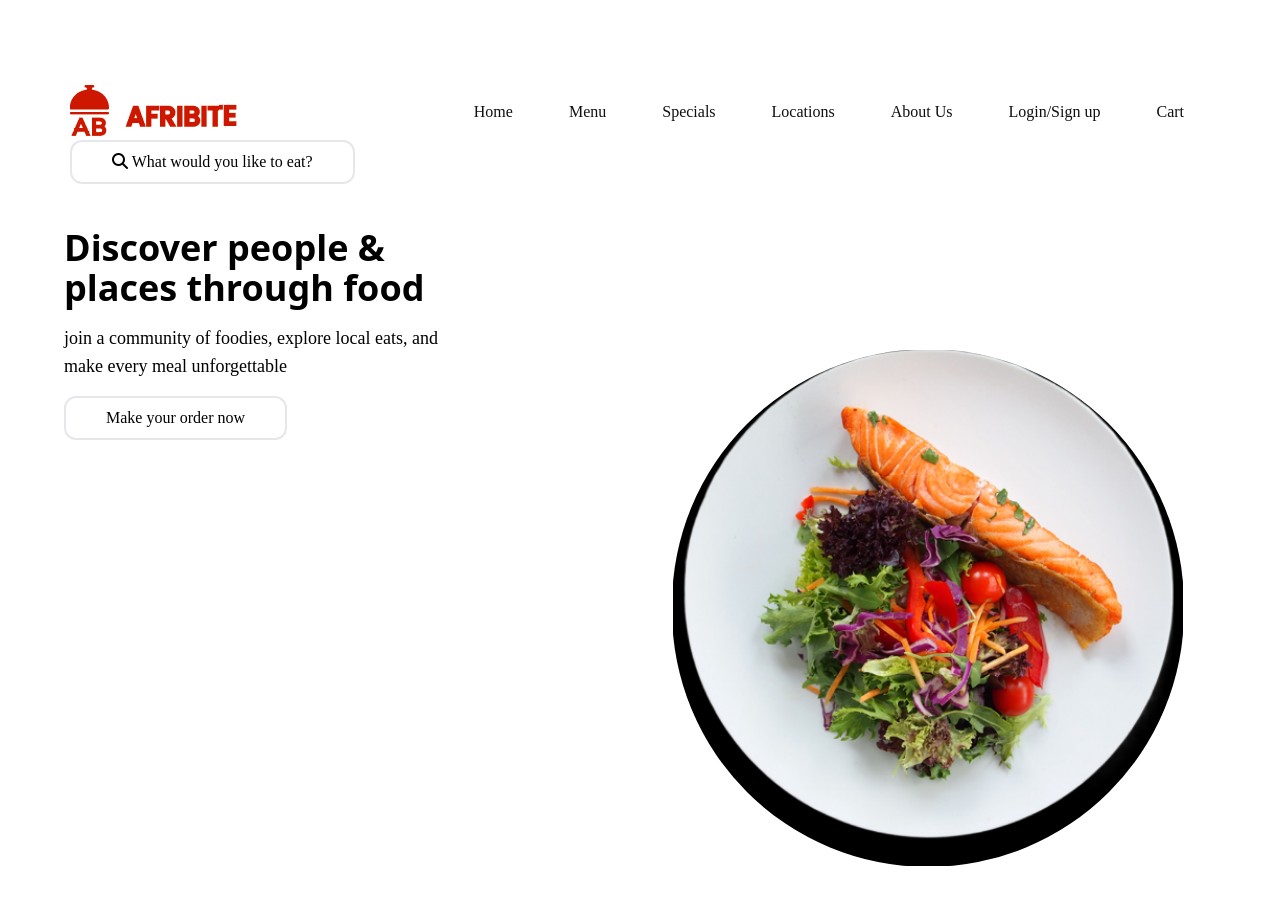
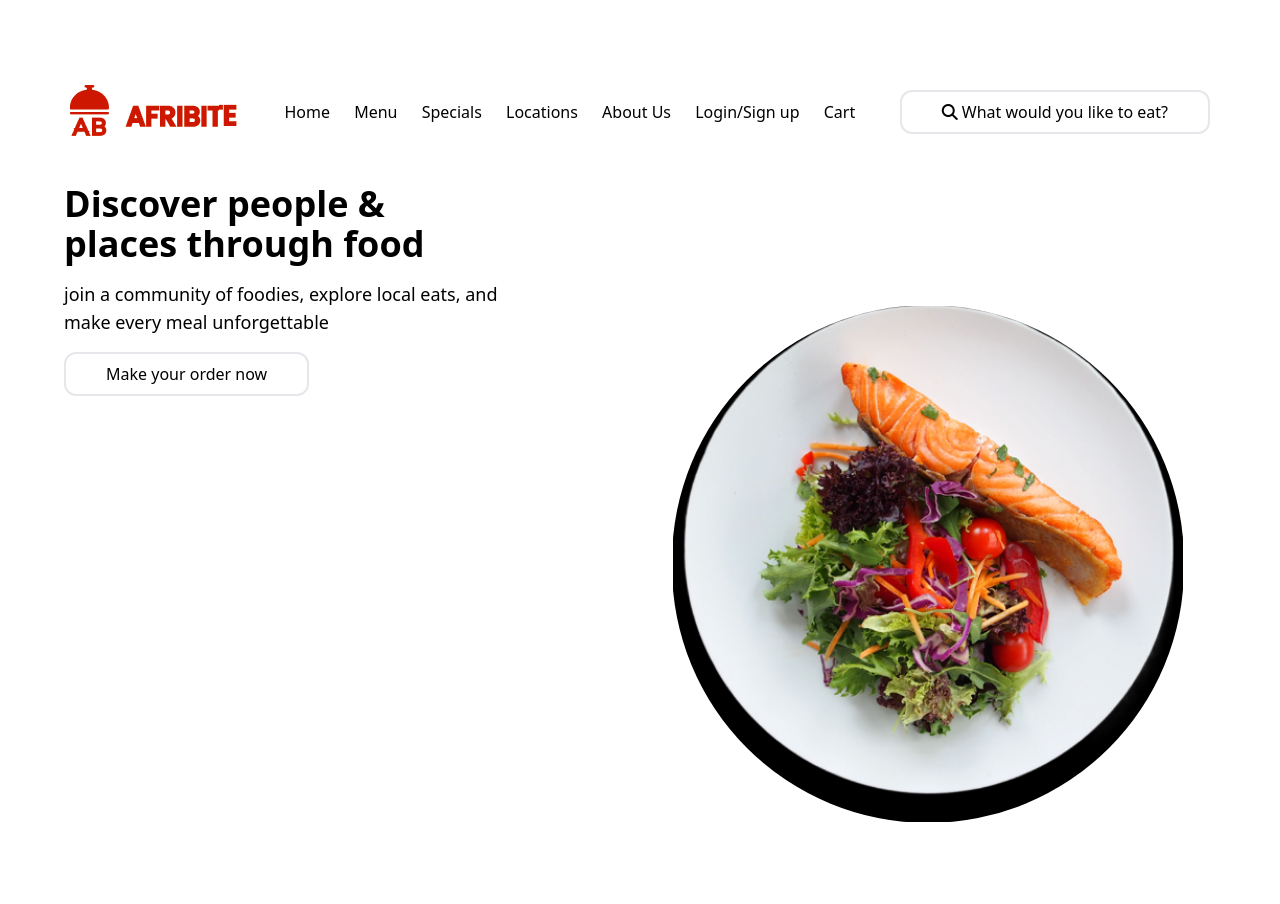
Before and after one commit to Ammymay/New-Webpro-Project, a plain HTML site: page html folder/index.html in a window 1280 px wide. Drawn offline with nearby package versions, Linux system fonts and the light colour scheme.

Commit message:
modified files

```diff
--- a/index.html/index.html
+++ b/html folder/index.html
@@ -3,32 +3,31 @@
 <head>
     <meta charset="UTF-8">
     <meta name="viewport" content="width=device-width, initial-scale=1.0">
-    <link rel="stylesheet" href="/index.html/main.css">
     <link href="https://unpkg.com/tailwindcss@^1.0/dist/tailwind.min.css" rel="stylesheet">
     <link rel="stylesheet" href="https://cdnjs.cloudflare.com/ajax/libs/font-awesome/6.7.2/css/all.min.css" integrity="sha512-Evv84Mr4kqVGRNSgIGL/F/aIDqQb7xQ2vcrdIwxfjThSH8CSR7PBEakCr51Ck+w+/U6swU2Im1vVX0SVk9ABhg==" crossorigin="anonymous" referrerpolicy="no-referrer"/>
-   <script type="module" src="firebaseauth.js"></script>
+   <script type="module" src="./js folder/firebaseauth.js"></script>
     <title>Landing Page</title>
 </head>
 
 <body class="box-border size-64 border-16 p-16">
-    <header class="header">
-        <nav class="navbar" id="navbar">
+    <header class="w-100% h-40vh">
+        <nav style="left: 0; right: 0; width: 100%; height: 10%; padding: 20px 6px; display: flex; flex-wrap: wrap; align-items: center; align-content: center; justify-content:space-between" id="navbar">
         <div class="logo">
-            <img src="/Resources/logo.png" alt="logo">
+            <img src="../Resources/logo.png" alt="logo">
         </div>
 
         <ul>
-            <li><a href="#">Home</a></li>
-            <li><a href="/Index.html/foodListing.html">Menu</a></li>
-            <li><a href="/Index.html/desert.html">Specials</a></li>
-            <li><a href="#">Locations</a></li>
-            <li><a href="#">About Us</a></li>
-            <li><a href="/Index.html/signup.html">Login/Sign up</a></li>
-            <li><a href="#">Cart</a></li>
+            <li style="display: inline-block; list-style: none; margin: 5px 10px; flex-wrap: wrap"><a href="#">Home</a></li>
+            <li style="display: inline-block; list-style: none; margin: 5px 10px; flex-wrap: wrap"><a href="./foodListing.html">Menu</a></li>
+            <li style="display: inline-block; list-style: none; margin: 5px 10px; flex-wrap: wrap"><a href="./desert.html">Specials</a></li>
+            <li style="display: inline-block; list-style: none; margin: 5px 10px; flex-wrap: wrap"><a href="#">Locations</a></li>
+            <li style="display: inline-block; list-style: none; margin: 5px 10px; flex-wrap: wrap"><a href="#">About Us</a></li>
+            <li style="display: inline-block; list-style: none; margin: 5px 10px; flex-wrap: wrap"><a href="./login.html">Login/Sign up</a></li>
+            <li style="display: inline-block; list-style: none; margin: 5px 10px; flex-wrap: wrap"><a href="#">Cart</a></li>
         </ul>
         <div>
             <button class="px-10 py-2 rounded-xl border-2 border-orange-600 text-black hover:border-transparent hover:bg-orange-500 hover:text-white active:bg-orange-700">
-                <a href="/Index.html/food Listing.html"><i class="fa-solid fa-magnifying-glass"></i> What would you like to eat?</a></button>
+                <a href="./foodListing.html"><i class="fa-solid fa-magnifying-glass"></i> What would you like to eat?</a></button>
         </div>
         </nav>
     </header>
@@ -42,12 +41,12 @@
            <p class="mt-4 text-lg space-y-0.5">join a community of foodies, explore local eats, and <br> make every meal unforgettable </p>
         </div>
         <button class="px-10 py-2 mt-4 rounded-xl border-2 bg-orange-400 border-orange-600 hover:bg-orange-600 focus:outline-2 focus:outline-offset-2 focus:outline-orange-500 hover:text-white active:bg-orange-700">
-           <a href="/Index.html/foodListing.html">Make your order now</a>
+           <a href="./foodListing.html">Make your order now</a>
         </button>
         </div>
 
         <div class="flex items-center justify-center h-screen">
-            <img class=" mt-2 block max-w-lg h-auto rounded-full sm:mx-0 sm:shrink-0" src="/Resources/New Picture.png" alt="plate of food">
+            <img class=" mt-2 block max-w-lg h-auto rounded-full sm:mx-0 sm:shrink-0" src="../Resources/plate of food.png" alt="plate of food">
         </div>
     </div>
 
```
Also changed, not shown: html folder/desert.html (renamed from index.html/desert.html, +3 -3 lines), html folder/foodListing.html (renamed from index.html/foodListing.html, +8 -7 lines), Resources/plate of food.png (renamed from Resources/New Picture.png), html folder/login.html (renamed from index.html/login.html), html folder/signup.html (renamed from index.html/signup.html), js folder/firebaseauth.js (added), js folder/package.json (renamed from package.json), js folder/validation.js (renamed from index.html/validation.js), main.css (renamed from index.html/main.css), nfood.css (renamed from index.html/nfood.css), 3 other files.
